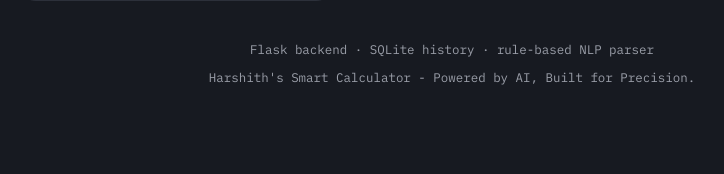
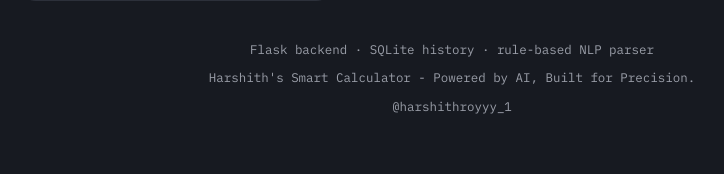
Before and after one commit to Harshith2110/smart-calculator, a Flask app: page / in a window 1280 px wide. Shown: the part 631-805 px from the top of the page, without its empty margins (188-912 px from the left). Before the commit the page ends 716 px from the top, so only its background shows below. Run offline with Flask 3, Linux system fonts and the light colour scheme; data that the repository does not hold is empty.

Commit message:
Update index.html

```diff
--- a/templates/index.html
+++ b/templates/index.html
@@ -87,6 +87,7 @@
     <footer class="page-footer">
       <p>Flask backend &middot; SQLite history &middot; rule-based NLP parser</p>
       <p><bould>Harshith's Smart Calculator - Powered by AI, Built for Precision.</bould></p>
+      <p>@harshithroyyy_1</p>
     </footer>
   </div>
 
```
